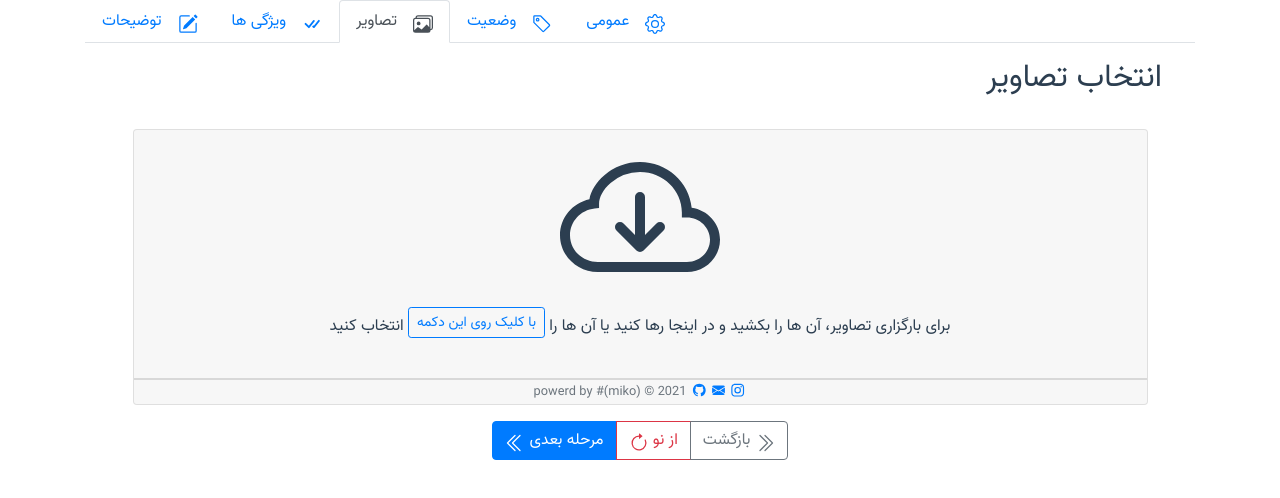
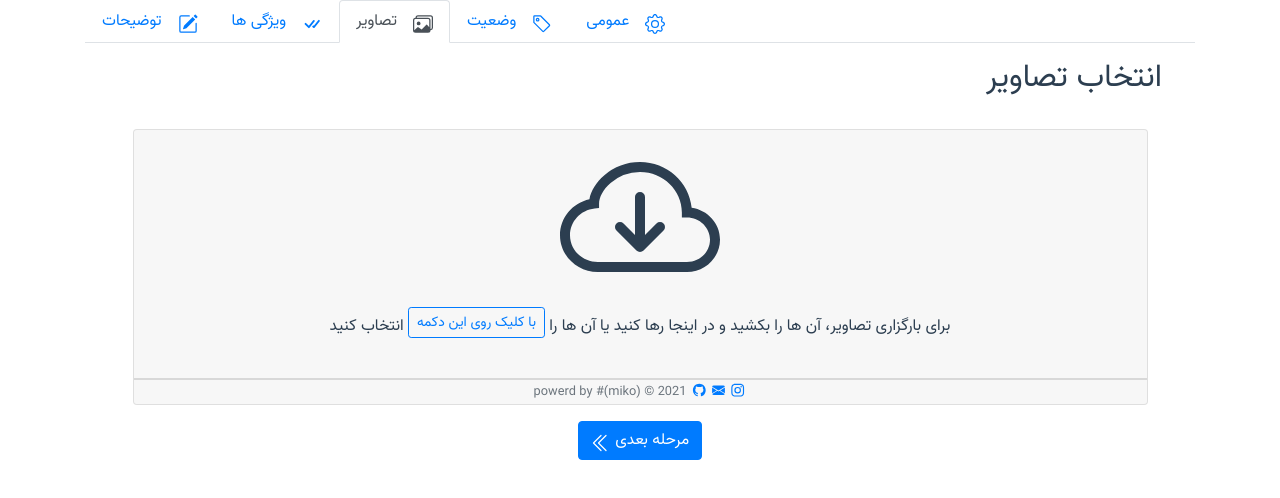
Before and after one commit to mikoloism/vueStoreDashboard, a Vue app: page /dashboard in a window 1280 px wide. Shown: the top 498 px of the page. Built offline with nearby package versions, Linux system fonts and the light colour scheme.

Commit message:
picture view

```diff
--- /dev/null
+++ b/src/components/tabs/v-tabs-nav.vue
@@ -0,0 +1,24 @@
+<template>
+  <b-btn-group dir="ltr">
+    <b-btn v-if="this.next.show || true" type="submit" variant="primary">
+      <b-icon icon="chevron-double-left" />
+      {{ this.next.text || "مرحله بعدی" }}
+    </b-btn>
+    <b-btn v-if="this.new.show || false">
+      <b-icon icon="arrow-clockwise" />
+      {{ this.new.text || "از نو" }}
+    </b-btn>
+    <b-btn v-if="this.prev.show || false" variant="outline-secondary">
+      <b-icon icon="chevron-double-right" />
+      {{ this.prev.text || "بازگشت" }}
+    </b-btn>
+  </b-btn-group>
+</template>
+
+<script>
+export default {
+  props: ["new", "prev", "next"],
+};
+</script>
+
+<style></style>
--- /dev/null
+++ b/src/plugins/mixin-nav.js
@@ -0,0 +1,3 @@
+import Vue from "vue";
+
+Vue.use();
--- a/src/views/tabs-view/picture-view.vue
+++ b/src/views/tabs-view/picture-view.vue
@@ -4,27 +4,14 @@
       <h2>انتخاب تصاویر</h2>
     </b-col>
     <b-col cols="11" class="text-right">
-      <v-input-box @change="this.handleSaveFiles" />
+      <v-input-box @change="this.handleChange" />
     </b-col>
-    <b-col v-if="this.files.length !== 0" cols="11">
-      <v-img-box :files="this.files" />
+    <b-col v-if="this.uploadedFiles.length !== 0" cols="11">
+      <v-img-box :files="this.uploadedFiles" />
     </b-col>
 
     <b-col cols="12">
-      <b-btn-group dir="ltr">
-        <b-btn type="submit" variant="primary">
-          <b-icon icon="chevron-double-left" />
-          مرحله بعدی
-        </b-btn>
-        <b-btn type="reset" variant="outline-danger">
-          <b-icon icon="arrow-clockwise" />
-          از نو
-        </b-btn>
-        <b-btn type="button" variant="outline-secondary">
-          بازگشت
-          <b-icon icon="chevron-double-right" />
-        </b-btn>
-      </b-btn-group>
+      <v-tabs-nav :new="{}" :next="{}" :prev="{}" />
     </b-col>
   </b-row>
 </template>
@@ -32,15 +19,19 @@
 <script>
 import VImgBox from "@/components/pictures/v-image-box";
 import VInputBox from "@/components/pictures/v-input-box";
+import VTabsNav from "@/components/tabs/v-tabs-nav";
 
 export default {
   name: "VPicture",
-  components: { VImgBox, VInputBox },
+  components: { VImgBox, VInputBox, VTabsNav },
 
   methods: {
-    handleSaveFiles(files) {
-      this.files = files;
+    handleChange(files) {
+      this.uploadedFiles = files;
     },
+    // handleSaveFiles(files) {
+    //   this.files = files;
+    // },
     // let $this = this.$refs[`preview_image_${e.target.dataset.index}`][0];
     // console.log($this);
     // if ($this) {
@@ -58,7 +49,7 @@ export default {
 
   data() {
     return {
-      files: [],
+      uploadedFiles: [],
     };
   },
 };
```
